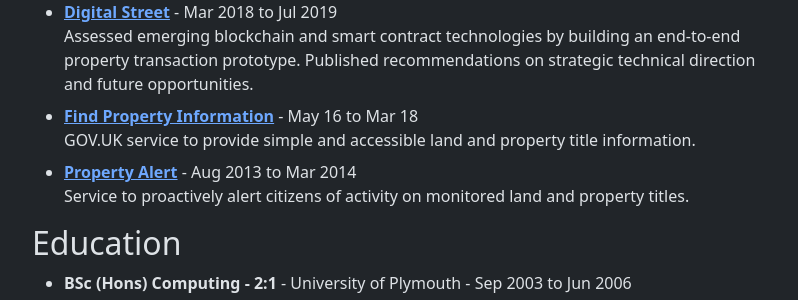
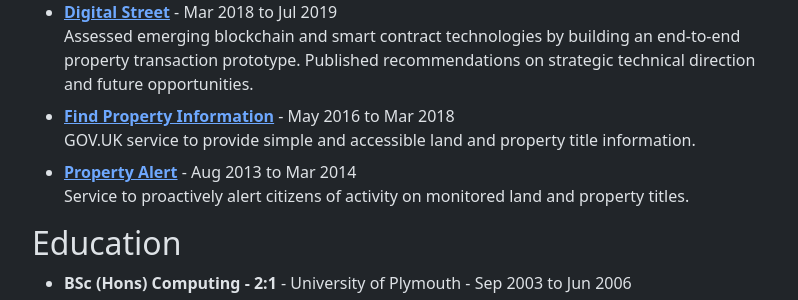
Before and after one commit to matthew-shaw/matthew-shaw.github.io, a Jekyll site: the page built from index.html, in a window 1280 px wide and 900 px high, scrolled down 1878 px. Shown: the part 155-455 px from the top of the window, without its empty margins (430-1228 px from the left). Built offline with Jekyll 4.4.1, drawn with Linux system fonts in a browser that asks for light colours.

Commit message:
consistent year format

```diff
--- a/index.html
+++ b/index.html
@@ -74,7 +74,7 @@
                 Assessed emerging blockchain and smart contract technologies by building an end-to-end property transaction prototype. Published recommendations on strategic technical direction and future opportunities.
             </li>
             <li class="my-2">
-                <b><a href="https://search-property-information.service.gov.uk/" target="blank" rel="noopener">Find Property Information</a></b> - May 16 to Mar 18<br>
+                <b><a href="https://search-property-information.service.gov.uk/" target="blank" rel="noopener">Find Property Information</a></b> - May 2016 to Mar 2018<br>
                 GOV.UK service to provide simple and accessible land and property title information.
             </li>
             <li class="my-2">
```
